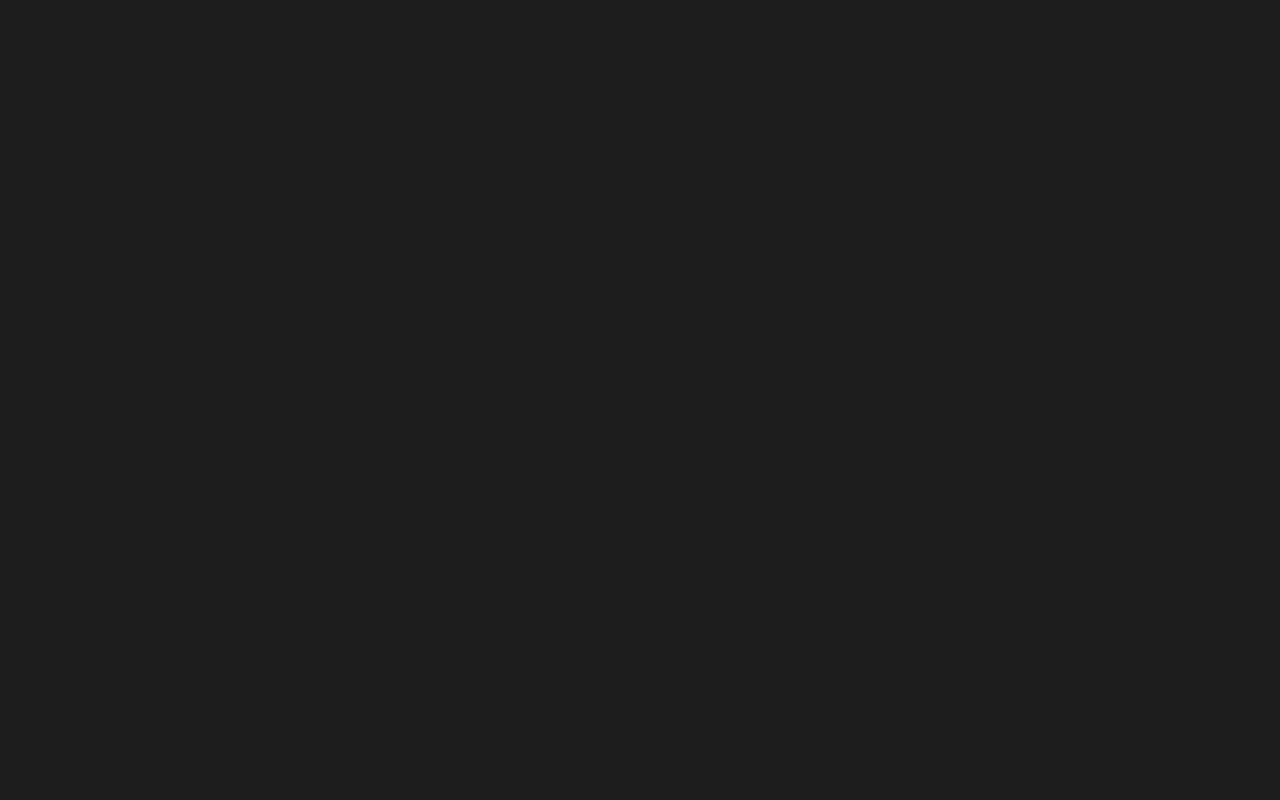
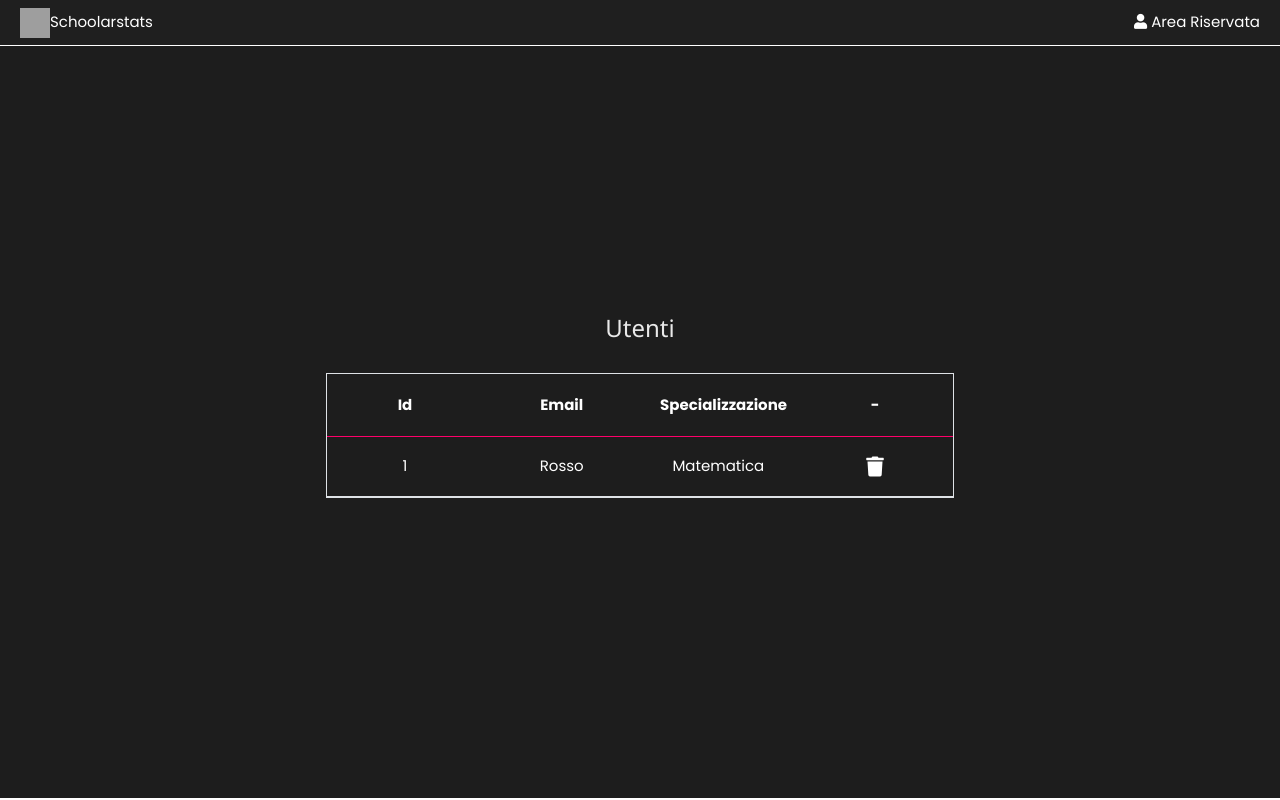
Before and after one commit to scholarStats/Webapp, a React (Create React App) app in the folder app_frontend/: page /getUsers in a window 1280 px wide. Built offline with nearby package versions, Linux system fonts and the light colour scheme; grey boxes are pictures that could not be loaded.

Commit message:
Developed another Dashboard page

```diff
--- a/app_frontend/src/Components/Admin/Dashboard.jsx
+++ b/app_frontend/src/Components/Admin/Dashboard.jsx
@@ -33,7 +33,9 @@ class Dashboard extends Component {
                                         <Link to="/InsertUser">
                                             <button className="btn btn-admin">Crea utente</button>
                                         </Link>
+                                        <Link to="/getUsers">
                                         <button className="btn btn-admin">Gestisci utenti</button>
+                                        </Link>
                                         <Link to="/Insert"><button className="btn btn-multicolor">Inserisci voti</button></Link>
                                         <div className="row">
                                             <div className="col-6">
--- a/app_frontend/src/Components/Admin/Pages/InsertUser.jsx
+++ b/app_frontend/src/Components/Admin/Pages/InsertUser.jsx
@@ -23,9 +23,6 @@ class InsertUser extends Component {
             .post(`http://${Base.getIp()}:${Base.getPort()}/db/createUser`, { valoreEmail: this.state.valoreEmail })
             .then((res) => {
                 console.log(res);
-                if(res.data === true) {
-                    window.location.replace("/Dashboard");
-                }
             })
     }
 
--- /dev/null
+++ b/app_frontend/src/Components/Admin/Pages/getUsers.jsx
@@ -0,0 +1,42 @@
+import React, { Component } from "react";
+import Base from "./../../../Modules/Base";
+import axios from "axios";
+import Navbar from './../../Partials/Navbar';
+
+class getUsers extends Component{
+    render = () => {
+        return(
+        <div>
+            <Navbar />
+            <section id="dashboardSection">
+                    <div className="row row-100">
+                        <div className="col-12 col-sm-12 col-lg-12 align-self-center w3-animate-left">
+                            <div id="dashboardContainer">
+                                <div id="listTitle">
+                                    <h3>Utenti</h3>
+                                </div>
+                                <table className="table" id="voteList">
+                                    <thead>
+                                        <th>Id</th>
+                                        <th>Email</th>
+                                        <th>Specializzazione</th>
+                                        <th>-</th>
+                                    </thead>
+                                    <tbody>
+                                        <tr>
+                                            <td>1</td>
+                                            <td>Rosso</td>
+                                            <td>Matematica</td>
+                                            <td><a><h4><i className="fas fa-trash"></i></h4></a></td>
+                                        </tr>
+                                    </tbody>
+                                </table>
+                            </div>
+                        </div>
+                    </div>
+                </section>
+        </div>)
+    }
+}
+
+export default getUsers;
--- a/app_frontend/src/index.js
+++ b/app_frontend/src/index.js
@@ -8,6 +8,7 @@ import Login from './Components/Login';
 import Dashboard from './Components/Admin/Dashboard';
 import Insert from './Components/Admin/Pages/Insert';
 import InsertUser from './Components/Admin/Pages/InsertUser';
+import GetUsers from './Components/Admin/Pages/getUsers';
 
 
 ReactDOM.render(
@@ -21,6 +22,7 @@ ReactDOM.render(
         <Route path="/Dashboard" component={() => <Dashboard />} />
         <Route path="/Insert" component={() => <Insert />} />
         <Route path="/InsertUser" component={() => <InsertUser />} />
+        <Route path="/getUsers" component={() => <GetUsers />} />
       </Switch>
     </Router>
   </React.StrictMode>,
```
Also changed, not shown: 2 other files (tests, documents, lock files or other folders).
